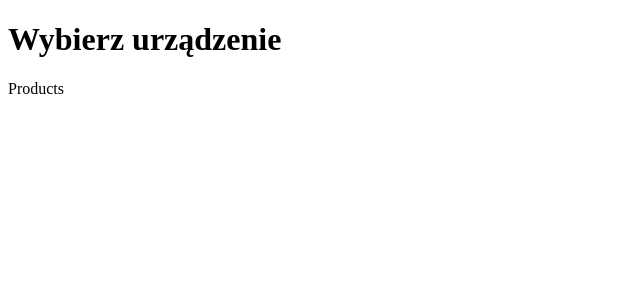
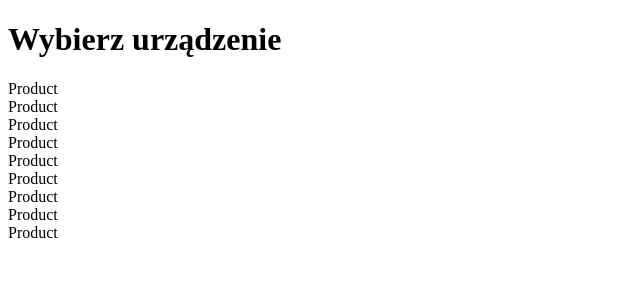
Before and after one commit to frontend112/rec-task-2025, a React (Create React App) app: page / in a window 1280 px wide. Shown: the top 300 px of the page, without its empty margins (0-640 px from the left). Built offline with nearby package versions, Linux system fonts and the light colour scheme.

Commit message:
products mapped correctly

```diff
--- a/src/App.tsx
+++ b/src/App.tsx
@@ -5,7 +5,11 @@ function App() {
   return (
     <div className="App">
       <h1>Wybierz urządzenie</h1>
-      <Products products={washing_machines} />
+      {washing_machines.length > 0 ? (
+        <Products products={washing_machines} />
+      ) : (
+        "there is no products in database"
+      )}
     </div>
   );
 }
--- a/src/components/Products/Products.tsx
+++ b/src/components/Products/Products.tsx
@@ -1,6 +1,15 @@
 import React, { FC } from "react";
 import { ProductType } from "../../types/Product";
-
+import { Product } from "../Product/Product";
 export const Products: FC<{ products: ProductType[] }> = ({ products }) => {
-  return <div>Products</div>;
+  console.log(products);
+  return (
+    <section>
+      {products.map((product) => (
+        <div key={product.id}>
+          <Product {...product} />
+        </div>
+      ))}
+    </section>
+  );
 };
```
